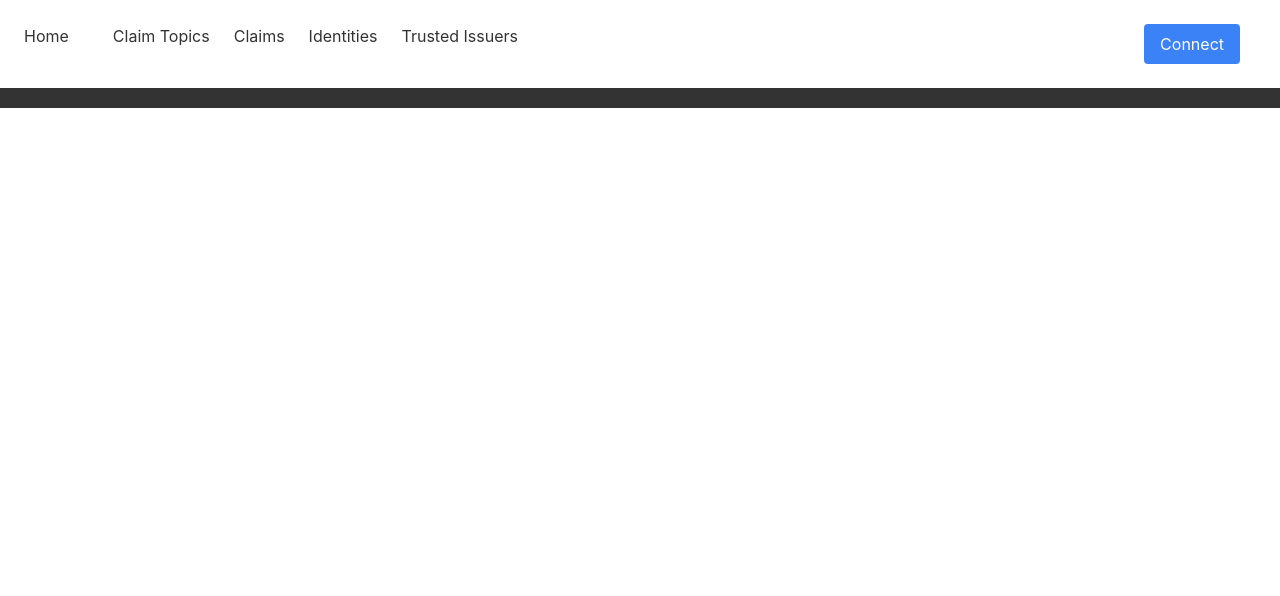
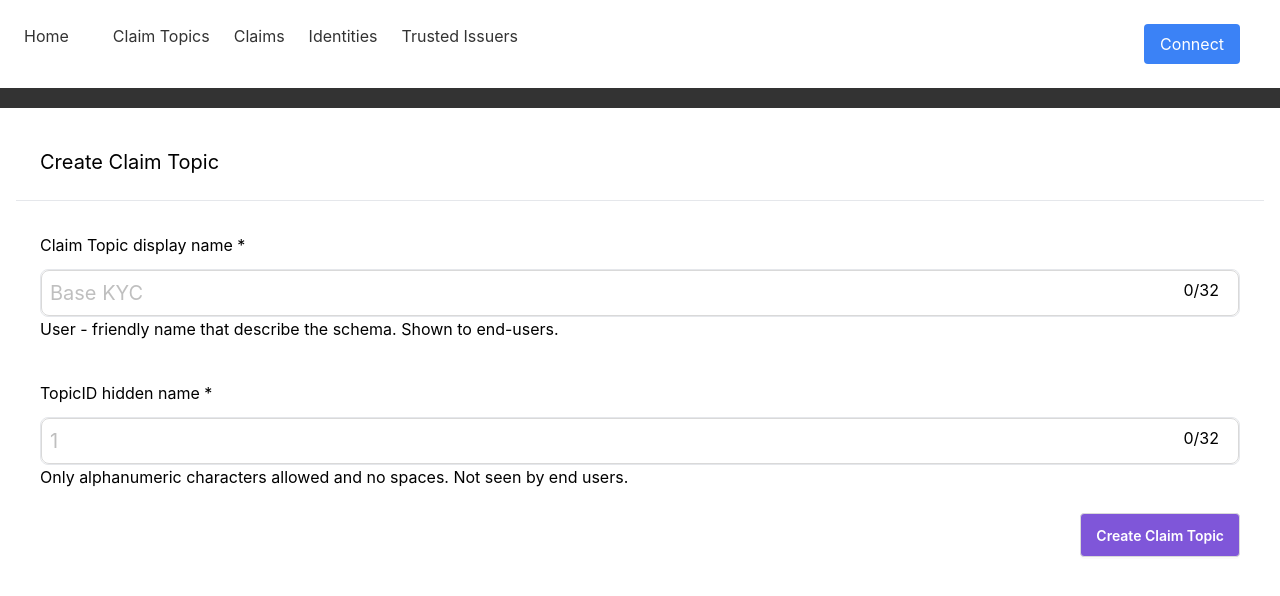
Before and after one commit to nomyx-io/nomyx-id, a React (Create React App) app in the folder ui/: page /topics/create in a window 1280 px wide. Shown: the top 596 px of the page. Built offline with nearby package versions, Linux system fonts and the light colour scheme.

Commit message:
feat : create claim topic page ui and route

```diff
--- a/ui/src/App.tsx
+++ b/ui/src/App.tsx
@@ -12,6 +12,7 @@ import ClaimTopicsPage from './components/ClaimTopicsPage.jsx';
 import TrustedIssuersPage from './components/TrustedIssuersPage.jsx';
 import IdentitiesPage from './components/IdentitiesPage.jsx';
 import ClaimsPage from './components/ClaimsPage.jsx';
+import CreateClaimTopic from './components/CreateClaimTopic.jsx';
 
 import BlockchainService from './services/BlockchainService.js';
 
@@ -130,6 +131,7 @@ function App() {
           <Route path="/issuers" element={<TrustedIssuersPage service={blockchainService} />} />
           <Route path="/identities" element={<IdentitiesPage service={blockchainService} />} />
           <Route path="/claims" element={<ClaimsPage service={blockchainService} />} />
+          <Route path="/topics/create" element={<CreateClaimTopic />} />
         </Routes>
       </div>
     </Router>
--- /dev/null
+++ b/ui/src/components/CreateClaimTopic.jsx
@@ -0,0 +1,36 @@
+import { Button, Input } from 'antd'
+import React from 'react'
+
+function CreateClaimTopic() {
+    const [displayName, setDisplayName] = React.useState('')
+    const [hiddenName, setHiddenName] = React.useState('')
+    return (
+        <div >
+            <p className='text-xl p-6'>Create Claim Topic</p>
+            <hr></hr>
+            <div className='p-6 mt-2'>
+                <div>
+                    <p>Claim Topic display name *</p>
+                    <div className='mt-3 relative w-full flex border rounded-lg'>
+                        <Input className='border w-full p-2 rounded-lg text-xl' placeholder='Base KYC' type='text' maxLength={32} onChange={(e) => setDisplayName(e.target.value)} />
+                        <p className='absolute right-5 top-2'>{displayName.length}/32</p>
+                    </div>
+                    <p>User - friendly name that describe the schema. Shown to end-users.</p>
+                </div>
+                <div className='mt-10 mb-6'>
+                    <p>TopicID hidden name *</p>
+                    <div className='mt-3 relative w-full flex border rounded-lg'>
+                        <Input className='border w-full p-2 rounded-lg text-xl' placeholder='1' type='text' maxLength={32} onChange={(e) => setHiddenName(e.target.value)} />
+                        <p className='absolute right-5 top-2'>{hiddenName.length}/32</p>
+                    </div>
+                    <p>Only alphanumeric characters allowed and no spaces. Not seen by end users.</p>
+                </div>
+                <div className='flex justify-end max-[600px]:justify-center'>
+                    <Button className='max-[600px]:w-[60%] min-w-max text-center font-semibold rounded h-11 bg-[#7F56D9] text-white'>Create Claim Topic</Button>
+                </div>
+            </div>
+        </div>
+    )
+}
+
+export default CreateClaimTopic
--- a/ui/src/components/NavBar.jsx
+++ b/ui/src/components/NavBar.jsx
@@ -15,7 +15,7 @@ const NavBar = ({
         <li className="hover:underline">
           <Link to="/topics">Claim Topics</Link>
           <ul className="space-y-2 mt-2">
-            <li><Link to="/topics/add" className="hover:underline">Add new...</Link></li>
+            <li><Link to="/topics/create" className="hover:underline">Add new...</Link></li>
             <li><Link to="/topics" className="hover:underline">List</Link></li>
           </ul>
         </li>
--- a/ui/src/components/TrustedIssuersPage.jsx
+++ b/ui/src/components/TrustedIssuersPage.jsx
@@ -97,9 +97,7 @@ const TrustedIssuersPage = ({ service }) => {
 
     const removeTrustedIssuer = async (issuer) => {
         await service.removeTrustedIssuer(issuer);
-    };[
-
-    ]
+    };
 
     return (
         <div className='p-6'>
```
